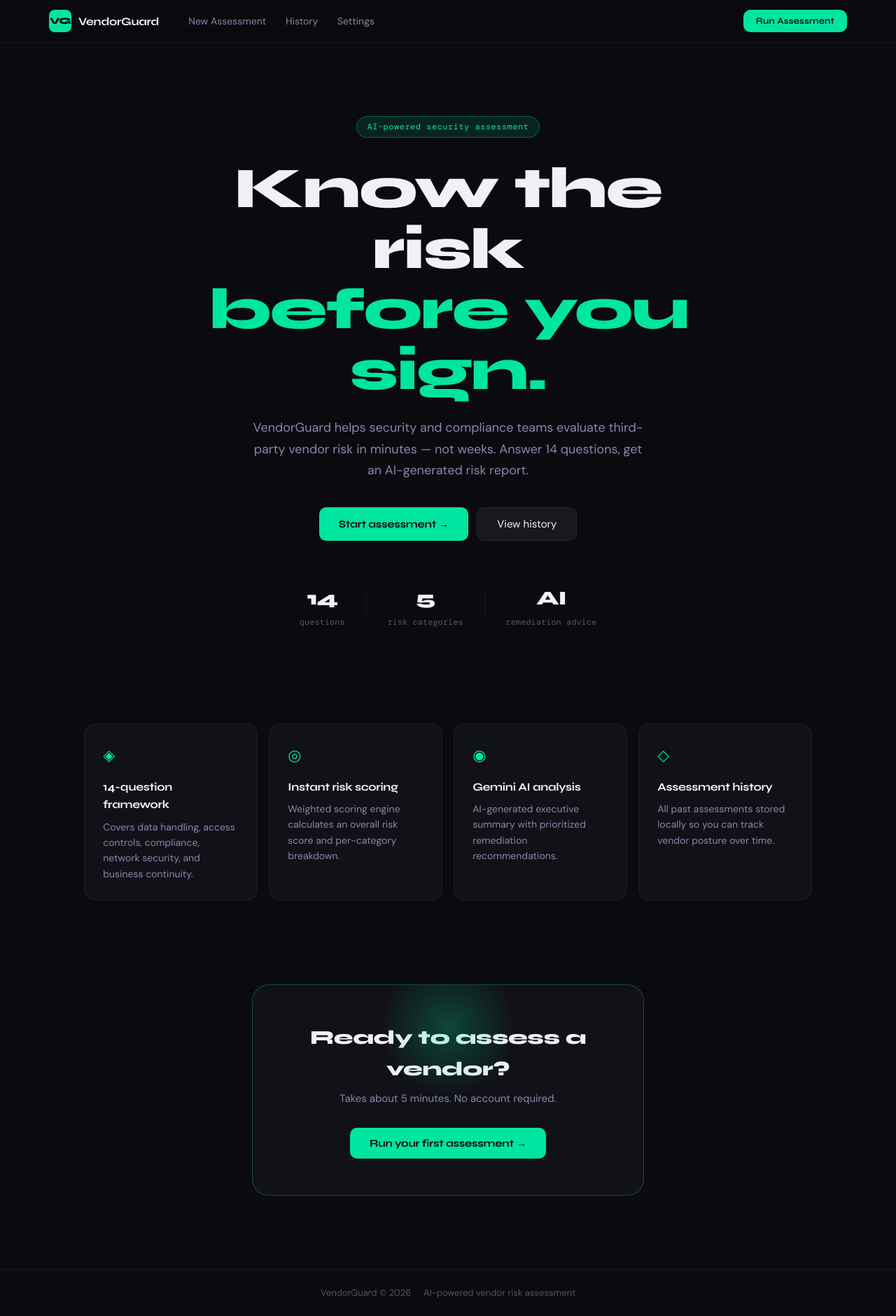
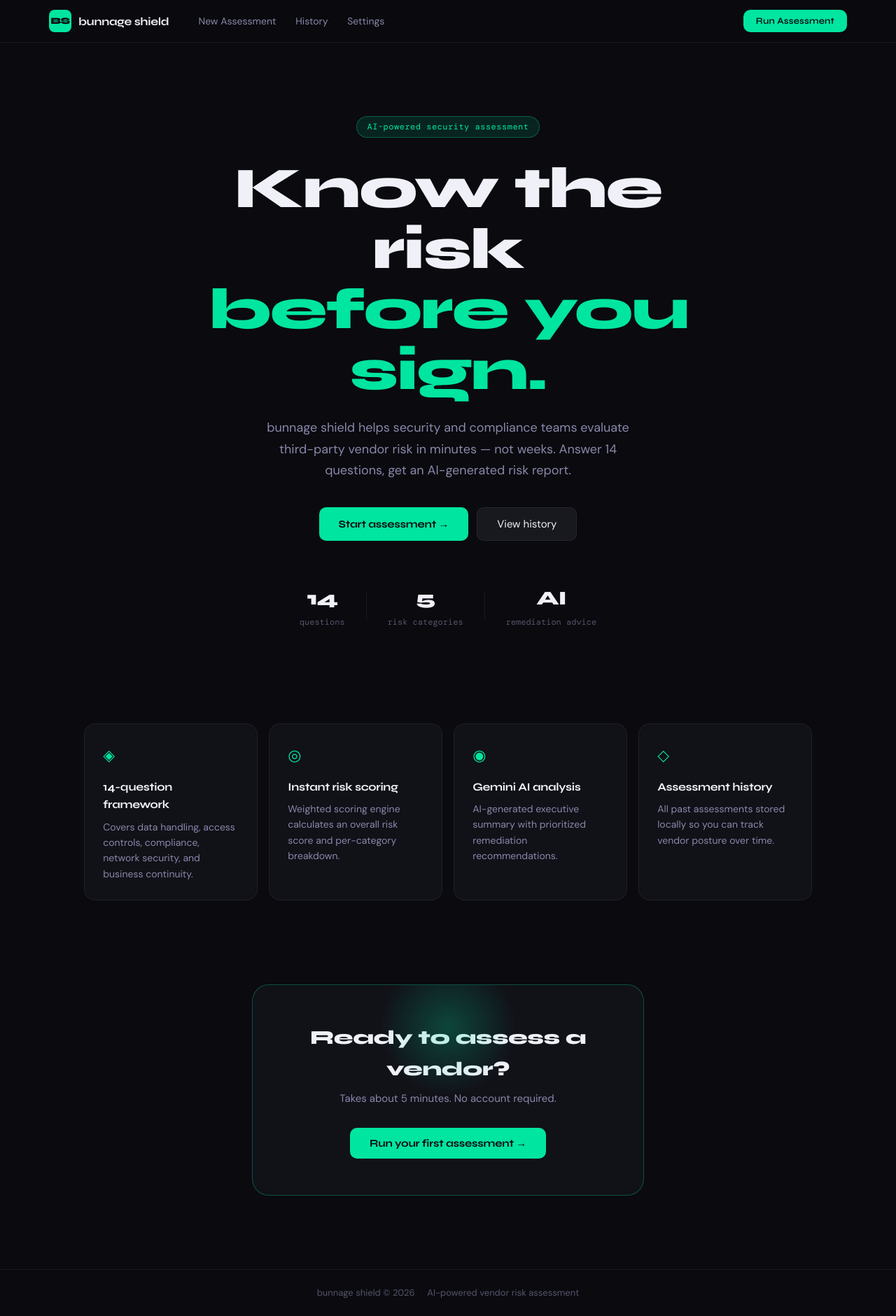
Before and after one commit to Reece-Bunnage/Risk-Assessment, a React (Vite) app: page / in a window 1280 px wide. Shown: the whole page at 70% size. Built offline with nearby package versions, Linux system fonts and the light colour scheme; a web font is replaced by a local one.

Commit message:
name change

```diff
--- a/LandingPage.jsx
+++ b/LandingPage.jsx
@@ -39,7 +39,7 @@
           <span className={styles.accent}>before you sign.</span>
         </h1>
         <p className={styles.sub}>
-          VendorGuard helps security and compliance teams evaluate third-party vendor risk
+          bunnage shield helps security and compliance teams evaluate third-party vendor risk
           in minutes — not weeks. Answer 14 questions, get an AI-generated risk report.
         </p>
         <div className={styles.heroActions}>
--- a/Layout.jsx
+++ b/Layout.jsx
@@ -11,8 +11,8 @@
       <header className={styles.header}>
         <div className={styles.headerInner}>
           <button className={styles.logo} onClick={() => navigate('/')}>
-            <span className={styles.logoMark}>VG</span>
-            <span className={styles.logoText}>VendorGuard</span>
+            <span className={styles.logoMark}>BS</span>
+            <span className={styles.logoText}>bunnage shield</span>
           </button>
           <nav className={styles.nav}>
             <NavLink to="/assess" className={({ isActive }) => isActive ? `${styles.navLink} ${styles.active}` : styles.navLink}>
@@ -36,7 +36,7 @@
       </main>
 
       <footer className={styles.footer}>
-        <span>VendorGuard © {new Date().getFullYear()}</span>
+        <span>bunnage shield © {new Date().getFullYear()}</span>
         <span className={styles.footerSep}>·</span>
         <span>AI-powered vendor risk assessment</span>
       </footer>
--- a/index.html
+++ b/index.html
@@ -5,7 +5,7 @@
     <meta name="viewport" content="width=device-width, initial-scale=1" />
     <meta name="theme-color" content="#0a0a0f" />
     <meta name="description" content="Vendor Risk Assessment Tool — AI-powered third-party security scoring" />
-    <title>VendorGuard — Risk Assessment</title>
+    <title>bunnage shield — Risk Assessment</title>
     <link rel="preconnect" href="https://fonts.googleapis.com" />
     <link rel="preconnect" href="https://fonts.gstatic.com" crossorigin />
     <link href="https://fonts.googleapis.com/css2?family=Syne:wght@400;500;600;700;800&family=DM+Mono:wght@300;400;500&family=DM+Sans:wght@300;400;500&display=swap" rel="stylesheet" />
```
Also changed, not shown: 4 other files (tests, documents, lock files or other folders).
